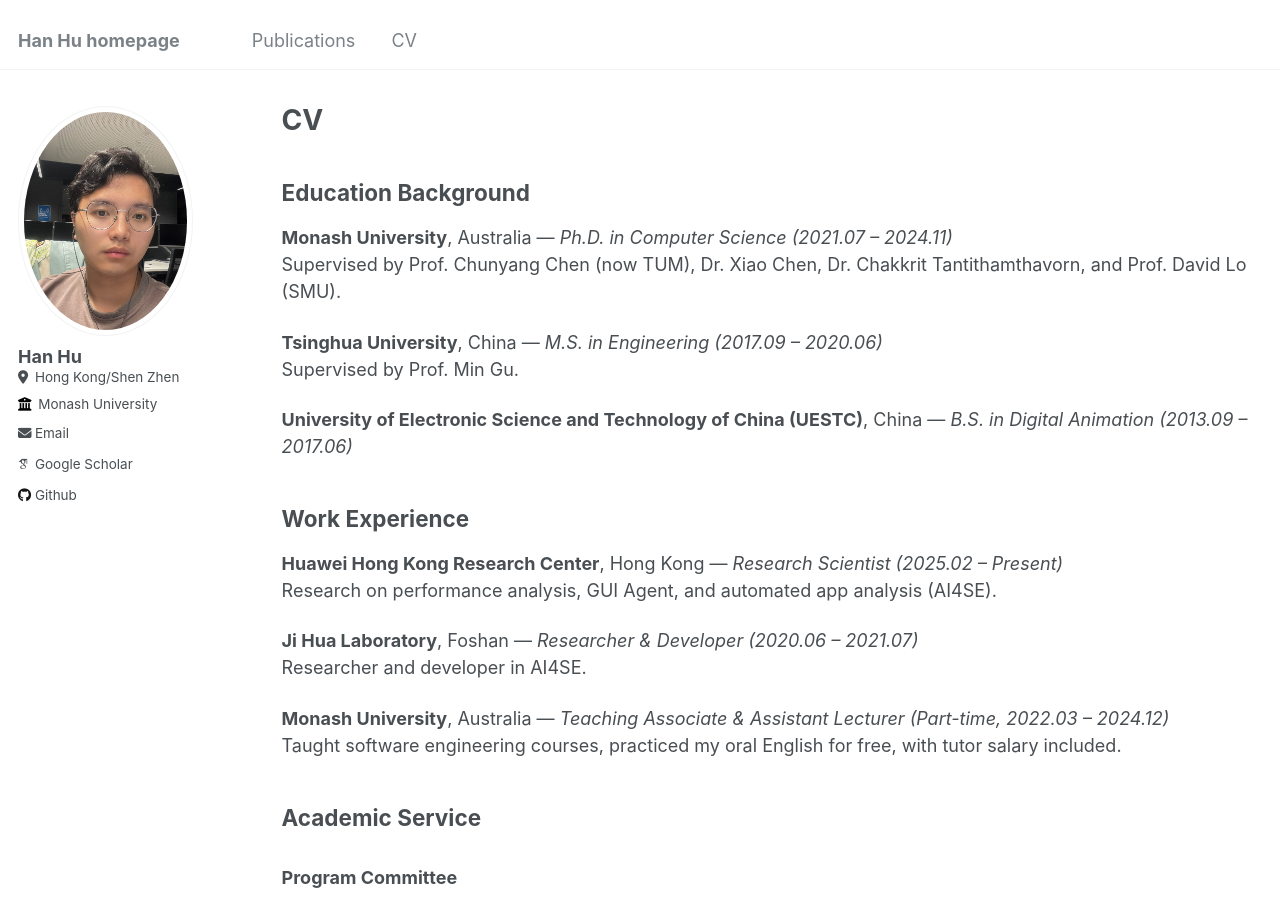
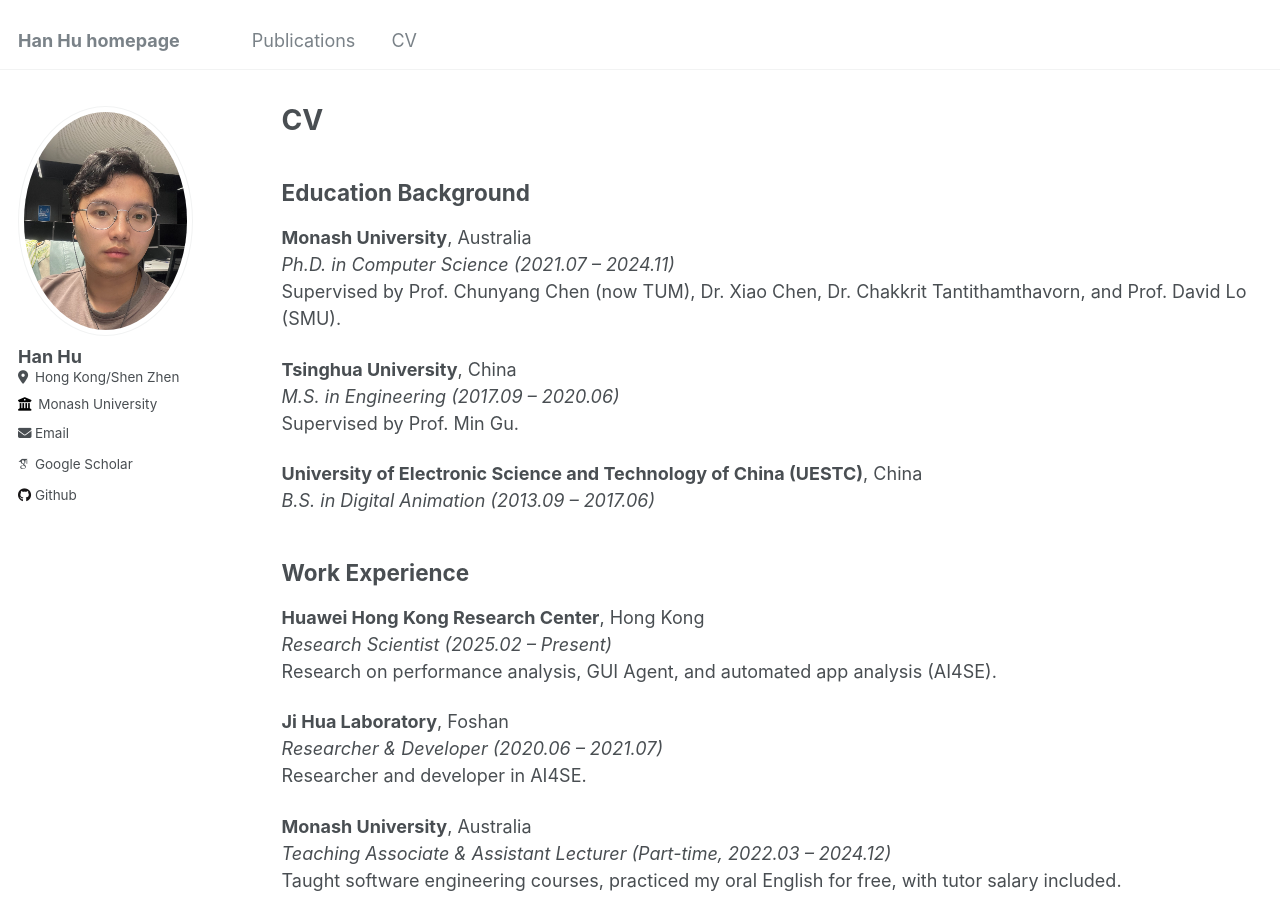
Before and after one commit to huhanGitHub/huhanGitHub.github.io, a Jekyll site: the page built from _pages/cv.md, in a window 1280 px wide and 900 px high. Built offline with Jekyll 4.4.1, drawn with Linux system fonts in a browser that asks for light colours; some web fonts are replaced.

Commit message:
Update cv.md

```diff
--- a/_pages/cv.md
+++ b/_pages/cv.md
@@ -14,25 +14,33 @@ redirect_from:
 
 ## Education Background
 
-**Monash University**, Australia — *Ph.D. in Computer Science (2021.07 – 2024.11)*
+**Monash University**, Australia
+*Ph.D. in Computer Science (2021.07 – 2024.11)*
 Supervised by Prof. Chunyang Chen (now TUM), Dr. Xiao Chen, Dr. Chakkrit Tantithamthavorn, and Prof. David Lo (SMU).
 
-**Tsinghua University**, China — *M.S. in Engineering (2017.09 – 2020.06)*
+**Tsinghua University**, China
+*M.S. in Engineering (2017.09 – 2020.06)*
 Supervised by Prof. Min Gu.
 
-**University of Electronic Science and Technology of China (UESTC)**, China — *B.S. in Digital Animation (2013.09 – 2017.06)*
+**University of Electronic Science and Technology of China (UESTC)**, China
+*B.S. in Digital Animation (2013.09 – 2017.06)*
+
 
 
 ## Work Experience
 
-**Huawei Hong Kong Research Center**, Hong Kong — *Research Scientist (2025.02 – Present)*
+**Huawei Hong Kong Research Center**, Hong Kong
+*Research Scientist (2025.02 – Present)*
 Research on performance analysis, GUI Agent, and automated app analysis (AI4SE).
 
-**Ji Hua Laboratory**, Foshan — *Researcher & Developer (2020.06 – 2021.07)*
+**Ji Hua Laboratory**, Foshan
+*Researcher & Developer (2020.06 – 2021.07)*
 Researcher and developer in AI4SE.
 
-**Monash University**, Australia — *Teaching Associate & Assistant Lecturer (Part-time, 2022.03 – 2024.12)*
+**Monash University**, Australia
+*Teaching Associate & Assistant Lecturer (Part-time, 2022.03 – 2024.12)*
 Taught software engineering courses, practiced my oral English for free, with tutor salary included.
+
 
 ## Academic Service
 
```
